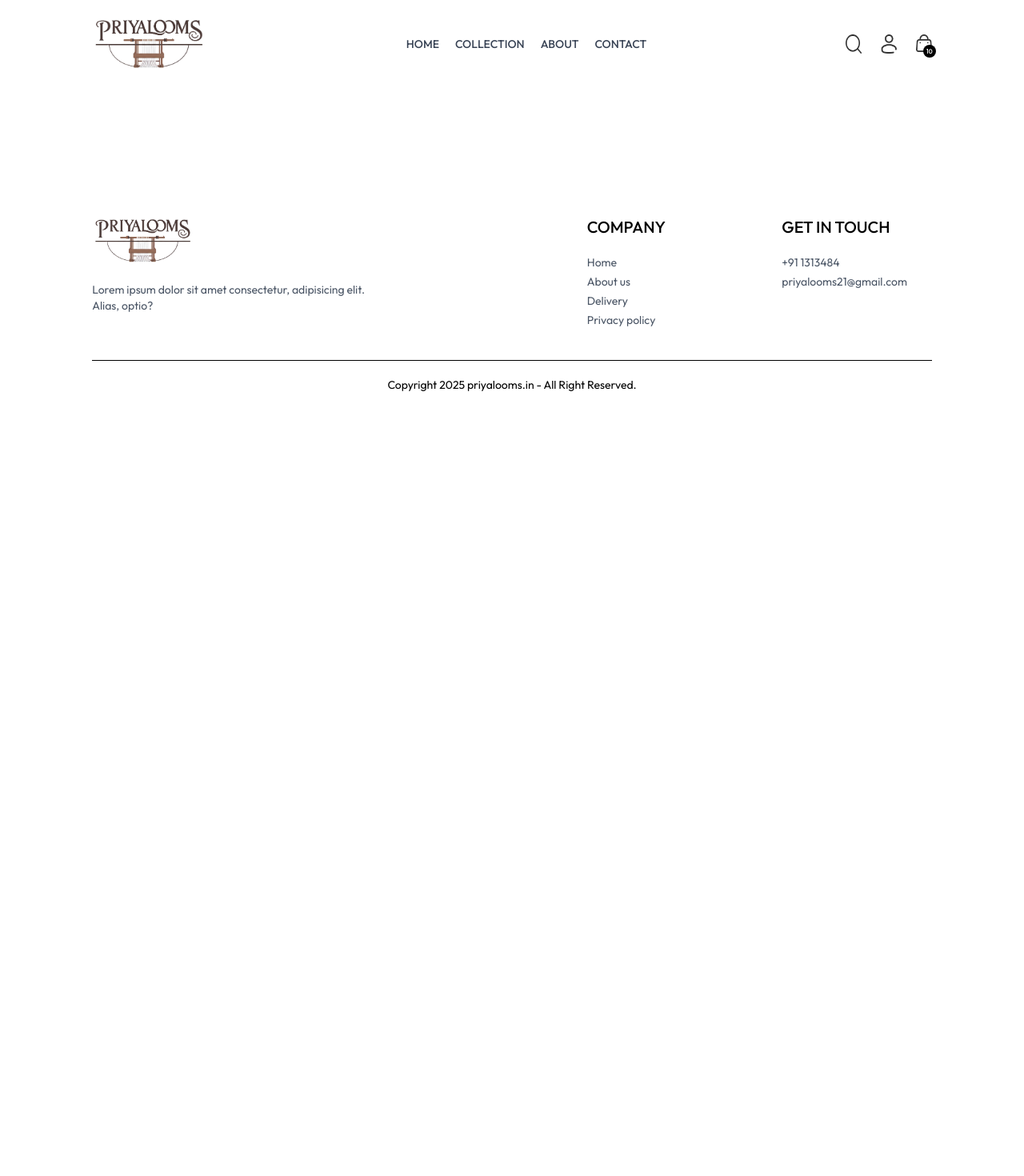
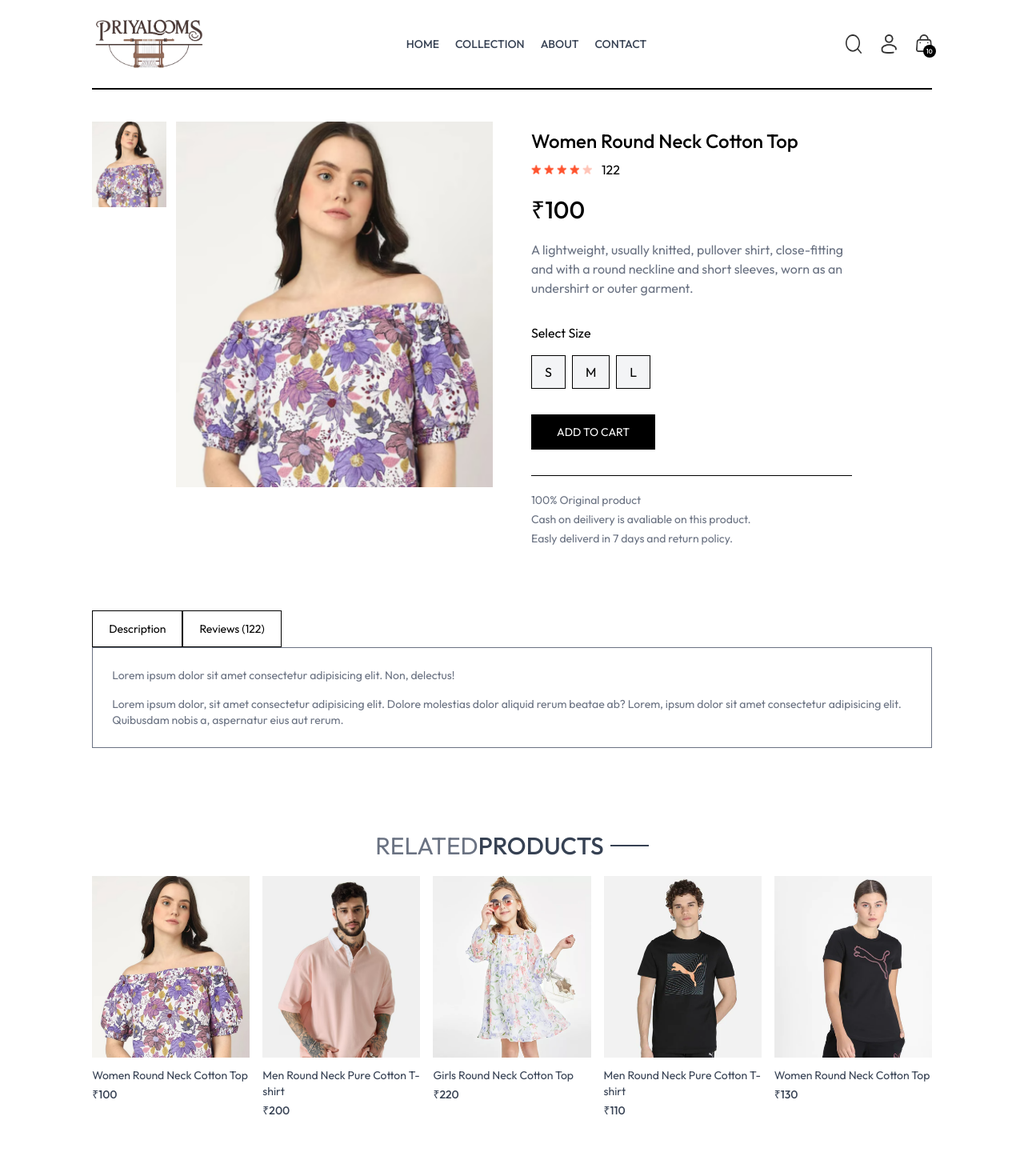
Before and after one commit to MRVx77/ecommerce-app, a React (Vite) app in the folder frontend/: page /product/aaaaa in a window 1280 px wide. Shown: the top 1470 px of the page at 80% size. Before the commit the page ends 800 px from the top, so only its background shows below. Built offline with nearby package versions, Linux system fonts and the light colour scheme.

Commit message:
add Product page with product details and related products; implement jsconfig for path resolution

```diff
--- /dev/null
+++ b/frontend/jsconfig.json
@@ -0,0 +1,6 @@
+{
+  "compilerOptions": {
+    "baseUrl": "."
+  },
+  "include": ["src"]
+}
--- /dev/null
+++ b/frontend/src/components/RelatedProducts.jsx
@@ -0,0 +1,42 @@
+import React, { useContext, useEffect, useState } from "react";
+import { ShopContext } from "../context/ShopContext";
+import Title from "./Title";
+import ProductItem from "./ProductItem";
+
+const RelatedProducts = ({ category, subCategory }) => {
+  const { products } = useContext(ShopContext);
+  const [related, setRelated] = useState([]);
+
+  useEffect(() => {
+    if (products.length > 0) {
+      let productsCopy = products.slice();
+
+      productsCopy.filter((item) => item.category === category);
+      productsCopy = productsCopy.filter(
+        (item) => item.subCategory === subCategory
+      );
+      setRelated(productsCopy.slice(0, 5));
+    }
+  }, [products, category, subCategory]);
+
+  return (
+    <div className="my-24">
+      <div className="text-center text-3xl py-2">
+        <Title text1={"RELATED"} text2={"PRODUCTS"} />
+      </div>
+      <div className="grid grid-cols-2 sm:grid-cols-3 md:grid-cols-4 lg:grid-cols-5 gap-4 gap-y-6">
+        {related.map((item, index) => (
+          <ProductItem
+            key={index}
+            id={item._id}
+            name={item.name}
+            price={item.price}
+            image={item.image}
+          />
+        ))}
+      </div>
+    </div>
+  );
+};
+
+export default RelatedProducts;
--- a/frontend/src/index.css
+++ b/frontend/src/index.css
@@ -15,6 +15,10 @@
   font-style: normal;
 }
 
+::-webkit-scrollbar {
+  display: none;
+}
+
 @media (max-width: 640px) {
   a.active {
     background-color: black;
--- a/frontend/src/pages/Product.jsx
+++ b/frontend/src/pages/Product.jsx
@@ -1,7 +1,125 @@
-import React from "react";
+import React, { useContext, useEffect, useState } from "react";
+import { useParams } from "react-router-dom";
+import { ShopContext } from "../context/ShopContext";
+import { assets } from "../assets/assets";
+import RelatedProducts from "../components/RelatedProducts";
 
 const Product = () => {
-  return <div></div>;
+  const { productId } = useParams();
+  const { products, currency } = useContext(ShopContext);
+  const [productData, setProdcutData] = useState(false);
+  const [image, setImage] = useState("");
+  const [size, setSize] = useState("");
+
+  const fetchProductData = async () => {
+    products.map((item) => {
+      if (item._id === productId) {
+        setProdcutData(item);
+        setImage(item.image[0]);
+
+        return null;
+      }
+    });
+  };
+
+  useEffect(() => {
+    fetchProductData();
+  }, [productId, products]);
+
+  return productData ? (
+    <div className="border-t-2 pt-10 transition-opacity ease-in duration-500 opacity-100">
+      {/*-------------- product Data ---------- */}
+      <div className="flex gap-12 sm:gap-12 flex-col sm:flex-row">
+        {/*-------------- product images --------- */}
+        <div className="flex-1 flex flex-col-reverse gap-3 sm:flex-row">
+          <div className="flex sm:flex-col overflow-x-auto sm:overflow-y-scroll justify-between sm:justify-normal sm:w-[18.7%] w-full">
+            {productData.image.map((item, index) => (
+              <img
+                onClick={() => setImage(item)}
+                src={item}
+                key={index}
+                className="w-[24%] sm:w-full sm:mb-3 shrink-0 cursor-pointer"
+                alt=""
+              />
+            ))}
+          </div>
+          <div className="w-full sm:w-[80%]">
+            <img className="w-full h-auto" src={image} alt="" />
+          </div>
+        </div>
+        {/*----------- proudct information ------------ */}
+        <div className="flex-1">
+          <h1 className="font-medium text-2xl mt-2">{productData.name}</h1>
+          <div className="flex items-center gap-1 mt-2">
+            <img src={assets.star_icon} alt="" className="w-3 5" />
+            <img src={assets.star_icon} alt="" className="w-3 5" />
+            <img src={assets.star_icon} alt="" className="w-3 5" />
+            <img src={assets.star_icon} alt="" className="w-3 5" />
+            <img src={assets.star_dull_icon} alt="" className="w-3 5" />
+            <p className="pl-2">{122}</p>
+          </div>
+          <p className="mt-5 text-3xl font-medium">
+            {currency}
+            {productData.price}
+          </p>
+          <p className="mt-5 text-gray-500 md:w-4/5">
+            {productData.description}
+          </p>
+          <div className="flex flex-col gap-4 my-8">
+            <p>Select Size</p>
+            <div className="flex gap-2">
+              {productData.sizes.map((item, index) => (
+                <button
+                  onClick={() => setSize(item)}
+                  className={`border py-2 px-4 bg-gray-100 ${
+                    item === size ? "border-orange-500" : ""
+                  }`}
+                  key={index}
+                >
+                  {item}
+                </button>
+              ))}
+            </div>
+          </div>
+          <button className="bg-black text-white px-8 py-3 text-sm active:bg-gray-700">
+            ADD TO CART
+          </button>
+          <hr className="mt-8 sm:w-4/5" />
+          <div className="text-sm text-gray-500 mt-5 flex flex-col gap-1">
+            <p>100% Original product</p>
+            <p>Cash on deilivery is avaliable on this product.</p>
+            <p>Easly deliverd in 7 days and return policy.</p>
+          </div>
+        </div>
+      </div>
+      {/*----------------- discription and review section -------- */}
+      <div className="mt-20">
+        <div className="flex">
+          <p className="border px-5 py-3 text-sm">Description</p>
+          <p className="border px-5 py-3 text-sm">Reviews (122)</p>
+        </div>
+        <div className="flex flex-col gap-4 border px-6 py-6 text-sm text-gray-500">
+          <p>
+            Lorem ipsum dolor sit amet consectetur adipisicing elit. Non,
+            delectus!
+          </p>
+          <p>
+            Lorem ipsum dolor, sit amet consectetur adipisicing elit. Dolore
+            molestias dolor aliquid rerum beatae ab? Lorem, ipsum dolor sit amet
+            consectetur adipisicing elit. Quibusdam nobis a, aspernatur eius aut
+            rerum.
+          </p>
+        </div>
+      </div>
+      {/* ----------- display related products ---------- */}
+      <RelatedProducts
+        category={productData.category}
+        subCategory={productData.subCategory}
+      />
+    </div>
+  ) : (
+    <div className="opacity-0"></div>
+  );
 };
 
 export default Product;
```
